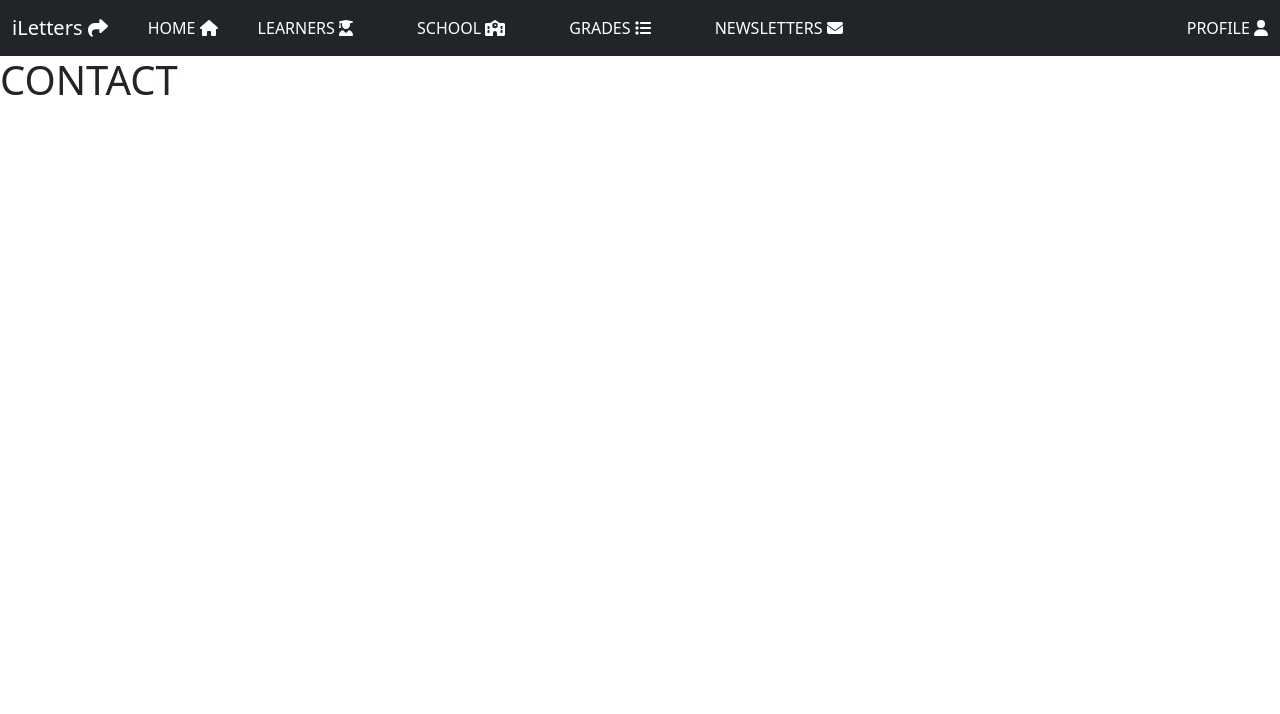
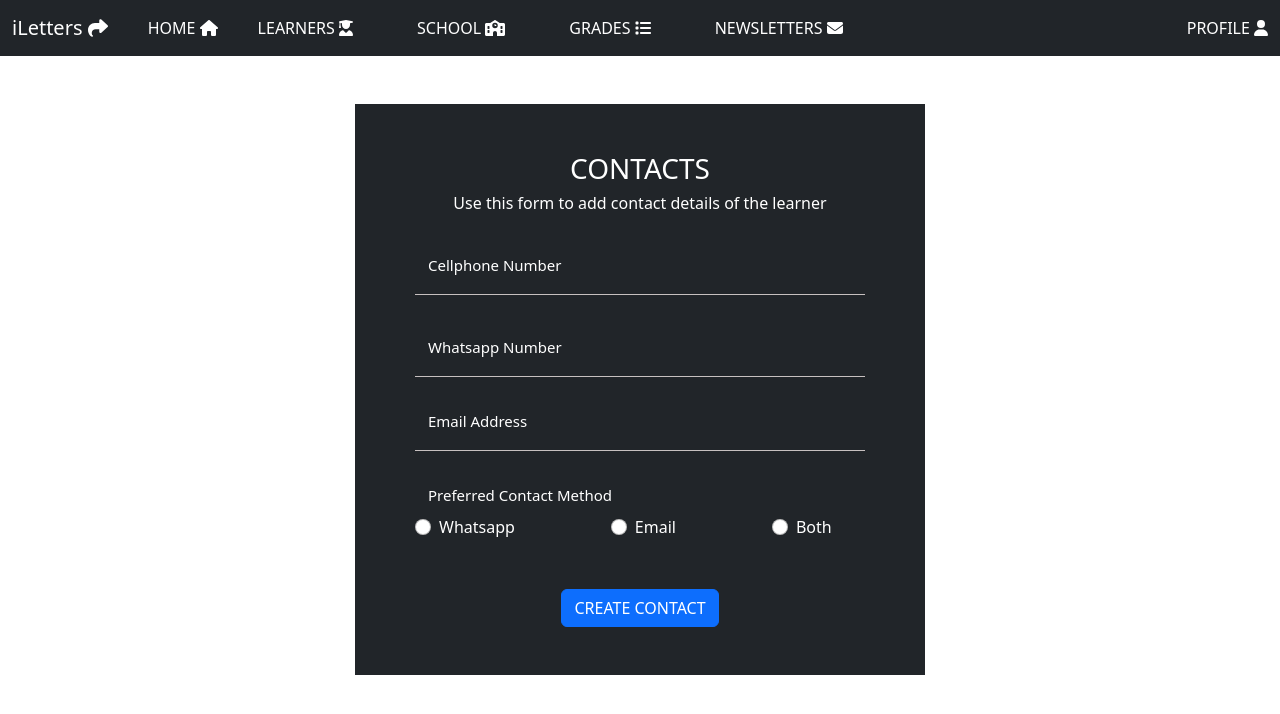
Before and after one commit to MlamliLolwane/iLetters-Client-App, a React (Create React App) app: page /contacts/create in a window 1280 px wide. Shown: the top 714 px of the page. Built offline with nearby package versions, Linux system fonts and the light colour scheme.

Commit message:
Designed the form layout for the project

```diff
--- a/src/App.css
+++ b/src/App.css
@@ -1,6 +1,5 @@
 /* -------------------------------------------Navbar--------------------------------------------------- */
-.navbar-expand-lg .navbar-nav .nav-link
-{
+.navbar-expand-lg .navbar-nav .nav-link {
   color: white
 }
 
@@ -11,6 +10,7 @@
 nav .nav-link.active {
   color: rgb(114, 206, 137) !important;
 }
+
 /* ----------------------------------------------------------------------------------------------------- */
 
 
@@ -21,5 +21,31 @@ nav .nav-link.active {
 
 
 /* -------------------------------------------Forms----------------------------------------------------- */
+.form-background {
+    --bs-bg-opacity: 1;
+    background-color: rgba(var(--bs-dark-rgb), var(--bs-bg-opacity)) !important;
+}
+
+.form-control {
+  border-color: rgb(199, 192, 192) !important;
+  border-top: 0px !important;
+  border-left: 0px !important;
+  border-right: 0px !important;
+  border-radius: 0 !important;
+  background-color: transparent !important;
+  color: white !important
+}
+
+.form-control:focus {
+  box-shadow: none !important;
+  background-color: transparent !important;
+  color: white !important
+}
+
+.form-floating>label {
+  color: white !important;
+  font-weight: 100 !important;
+  font-size: 15px;
+}
 
 /* ----------------------------------------------------------------------------------------------------- */
--- a/src/components/NavbarSignedIn.js
+++ b/src/components/NavbarSignedIn.js
@@ -18,19 +18,19 @@ function NavbarSignedIn() {
                                     </NavLink>
                                 </li>
                                 <li className="nav-item px-4">
-                                    <NavLink to="/about" className="nav-link" href="#">LEARNERS <FontAwesomeIcon icon="fa-solid fa-user-graduate" /></NavLink>
+                                    <NavLink to="/learners/add" className="nav-link" href="#">LEARNERS <FontAwesomeIcon icon="fa-solid fa-user-graduate" /></NavLink>
                                 </li>
 
                                 <li className="nav-item px-4">
-                                    <NavLink to="/about" className="nav-link" href="#">SCHOOL <FontAwesomeIcon icon="fa-solid fa-school" /></NavLink>
+                                    <NavLink to="/schools/add" className="nav-link" href="#">SCHOOL <FontAwesomeIcon icon="fa-solid fa-school" /></NavLink>
                                 </li>
 
                                 <li className="nav-item px-4">
-                                    <NavLink to="/about" className="nav-link" href="#">GRADES <FontAwesomeIcon icon="fa-solid fa-list" /></NavLink>
+                                    <NavLink to="/grade/add" className="nav-link" href="#">GRADES <FontAwesomeIcon icon="fa-solid fa-list" /></NavLink>
                                 </li>
 
                                 <li className="nav-item px-4">
-                                    <NavLink to="/about" className="nav-link" href="#">NEWSLETTERS <FontAwesomeIcon icon="fa-solid fa-envelope" /></NavLink>
+                                    <NavLink to="/newsletters/create" className="nav-link" href="#">NEWSLETTERS <FontAwesomeIcon icon="fa-solid fa-envelope" /></NavLink>
                                 </li>
                             </ul>
                             <span className="navbar-text text-white ms-auto">
--- a/src/views/contacts/CreateContact.js
+++ b/src/views/contacts/CreateContact.js
@@ -4,13 +4,56 @@
 // 'preffered_contact_method'
 import NavbarSignedIn from '.././../components/NavbarSignedIn';
 
-function CreateContact()
-{
-    return(
+function CreateContact() {
+    return (
         <div>
-            <NavbarSignedIn/>
-            <h1>CONTACT</h1>
-        </div>
+            <NavbarSignedIn />
+
+            <div className="container">
+                <div className="row my-5">
+                    <div className="col-lg-6 mx-auto form-background py-5">
+                        <h3 className="text-center text-white">CONTACTS</h3>
+
+                        <h6 className="text-center text-white fw-lighter">Use this form to add contact details of the learner</h6>
+
+                        <div class="form-floating my-4 mx-5">
+                            <input type="email" class="form-control" id="floatingInput" placeholder=" " />
+                            <label for="floatingInput">Cellphone Number</label>
+                        </div>
+
+                        <div class="form-floating mb-3 mx-5">
+                            <input type="email" class="form-control" id="floatingInput" placeholder=" " />
+                            <label for="floatingInput">Whatsapp Number</label>
+                        </div>
+
+                        <div class="form-floating mb-3 mx-5">
+                            <input type="email" class="form-control" id="floatingInput" placeholder=" " />
+                            <label for="floatingInput">Email Address</label>
+                        </div>
+
+                        <div class="form-floating mx-5 pb-5">
+                            <label for="floatingInput">Preferred Contact Method</label>
+                        </div>
+                        <div class="form-check form-check-inline mx-5">
+                            <input class="form-check-input" type="radio" name="inlineRadioOptions" id="inlineRadio1" value="option1" />
+                            <label class="form-check-label text-white" for="inlineRadio1">Whatsapp</label>
+                        </div>
+                        <div class="form-check form-check-inline mx-5">
+                            <input class="form-check-input" type="radio" name="inlineRadioOptions" id="inlineRadio2" value="option2" />
+                            <label class="form-check-label text-white" for="inlineRadio2">Email</label>
+                        </div>
+                        <div class="form-check form-check-inline mx-5">
+                            <input class="form-check-input" type="radio" name="inlineRadioOptions" id="inlineRadio2" value="option2" />
+                            <label class="form-check-label text-white" for="inlineRadio2">Both</label>
+                        </div>
+
+                        <div className="text-center mt-5">
+                            <button type="button" class="btn btn-primary">CREATE CONTACT</button>
+                        </div>
+                    </div>
+                </div>
+            </div>
+        </div >
     );
 }
 
```
